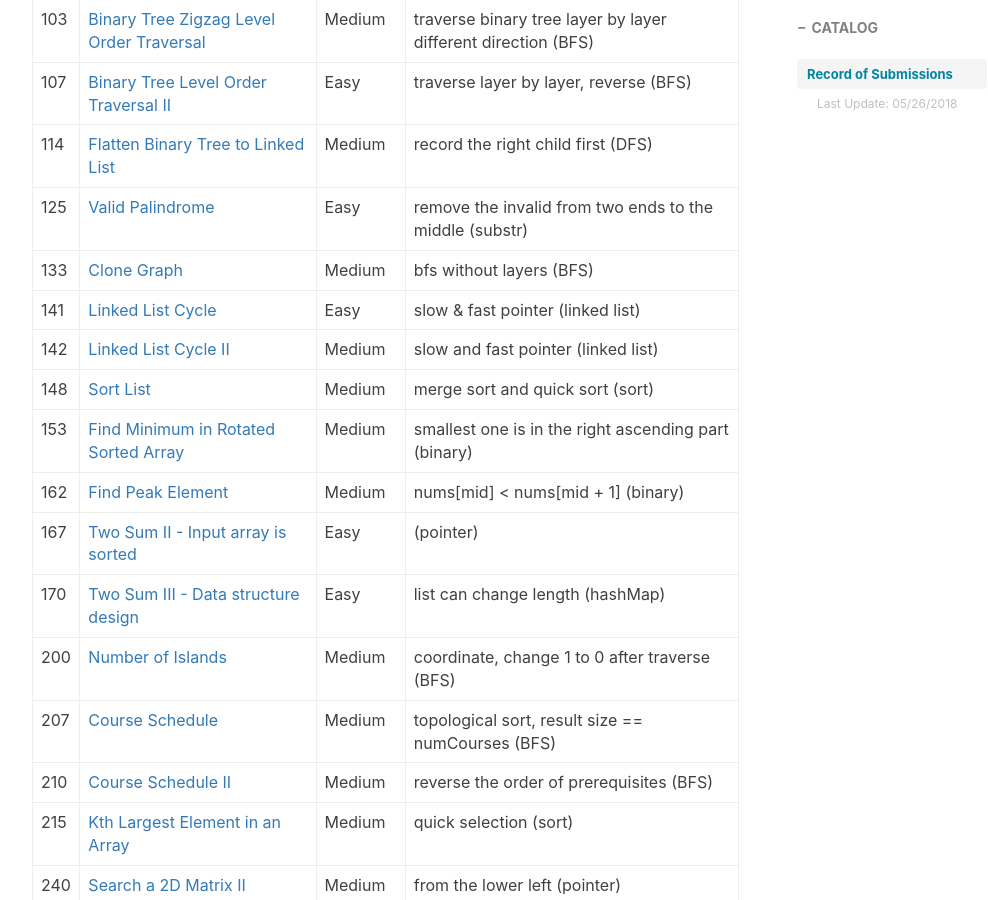
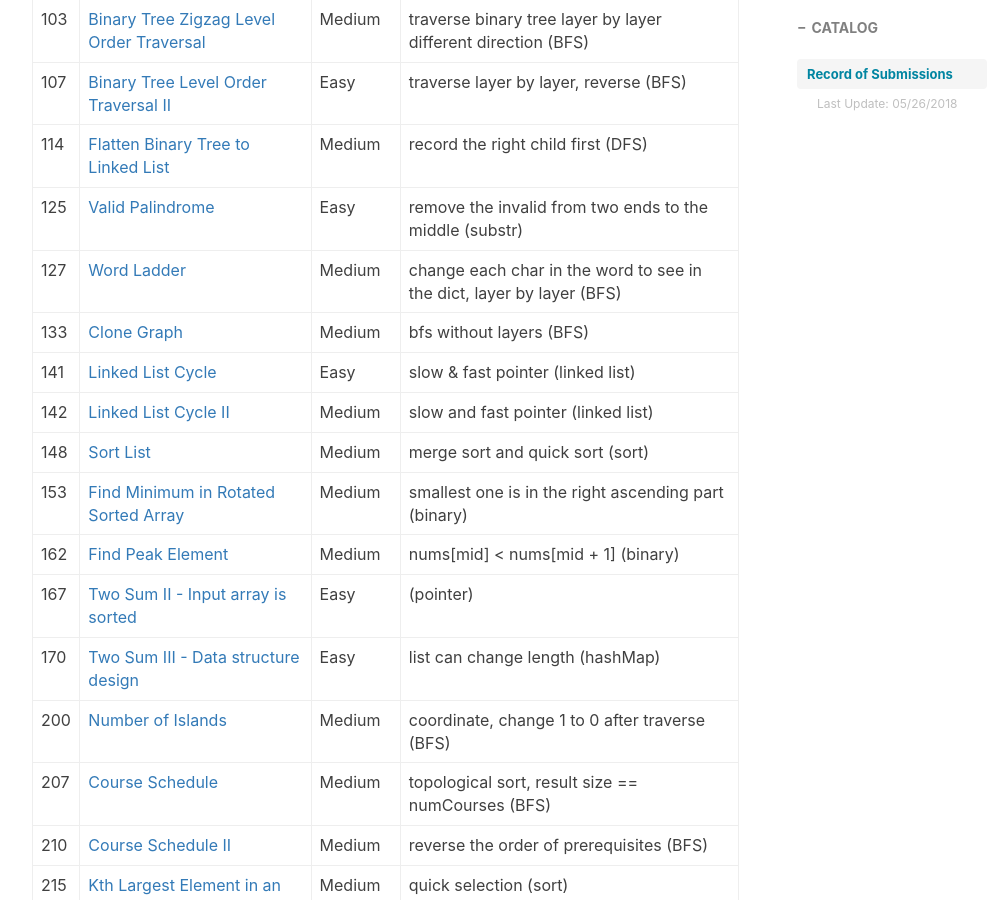
Before and after one commit to ly16/ly16.github.io, a Jekyll site: the page built from _posts/2018-05-18-leetcode-record-round1.md, in a window 1280 px wide and 900 px high, scrolled down 1470 px. Shown: the whole window, without its empty margins (233-1221 px from the left). Built offline with Jekyll 4.4.1, drawn with Linux system fonts in a browser that asks for light colours; nearby versions of some CDN libraries; comment, search, counter and statistics services are not loaded.

Commit message:
Update 2018-05-18-leetcode-record-round1.md

```diff
--- a/_posts/2018-05-18-leetcode-record-round1.md
+++ b/_posts/2018-05-18-leetcode-record-round1.md
@@ -35,6 +35,7 @@ tags:
 |107|[Binary Tree Level Order Traversal II](https://github.com/ly16/LC-Practice/blob/master/Binary%20Tree%20Level%20Order%20Traversal%20II.java)|Easy|traverse layer by layer, reverse (BFS)|
 |114|[Flatten Binary Tree to Linked List](https://github.com/ly16/LC-Practice/blob/master/Flatten%20Binary%20Tree%20to%20Linked%20List.java)|Medium|record the right child first (DFS)|
 |125|[Valid Palindrome](https://github.com/ly16/LC-Practice/blob/master/Valid%20palindrome.java)|Easy|remove the invalid from two ends to the middle (substr)|
+|127|[Word Ladder](https://github.com/ly16/LC-Practice/blob/master/Word%20Ladder.java)|Medium|change each char in the word to see in the dict, layer by layer (BFS)|
 |133|[Clone Graph](https://github.com/ly16/LC-Practice/blob/master/Copy%20Graph.java)|Medium|bfs without layers (BFS)|
 |141|[Linked List Cycle](https://github.com/ly16/LC-Practice/blob/master/Check%20If%20Linked%20List%20Has%20A%20Cycle.java)|Easy|slow & fast pointer (linked list)|
 |142|[Linked List Cycle II](https://github.com/ly16/LC-Practice/blob/master/Linked%20List%20Cycle%20II.java)|Medium|slow and fast pointer (linked list)|
```
